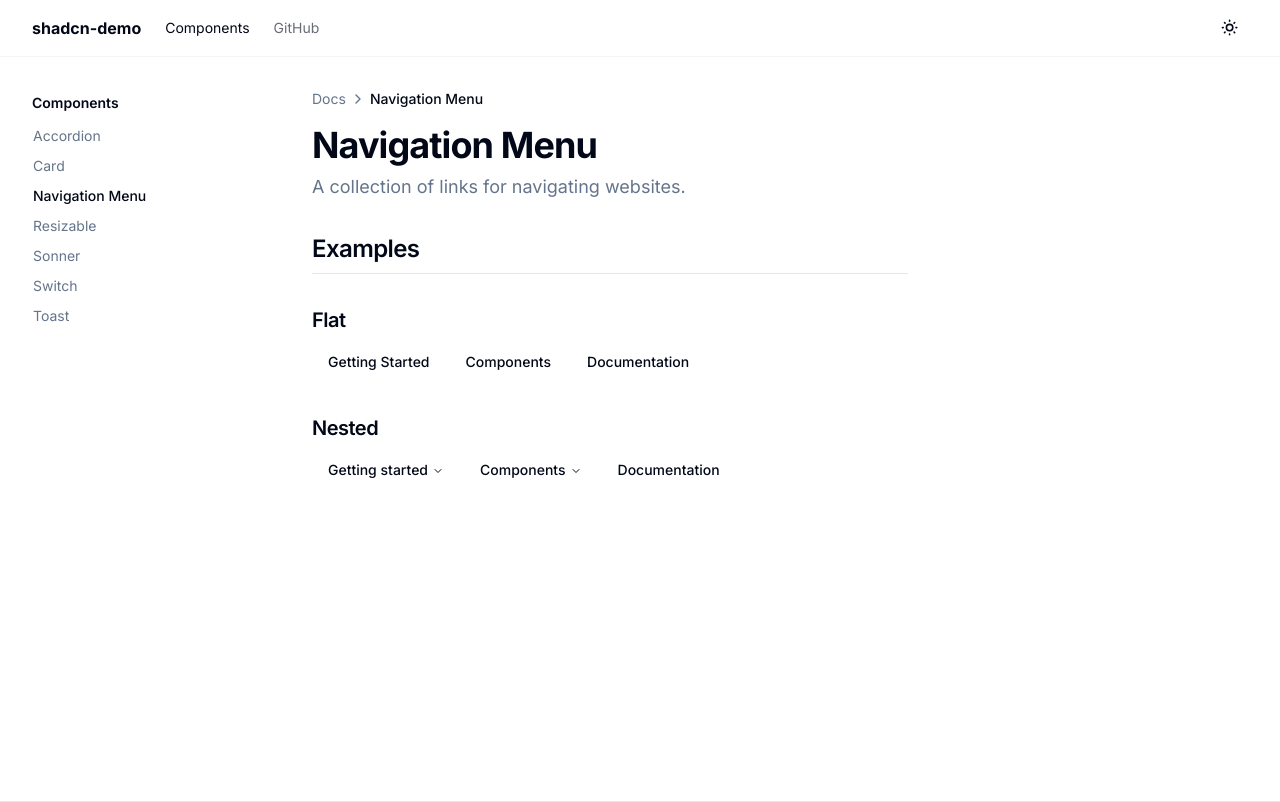
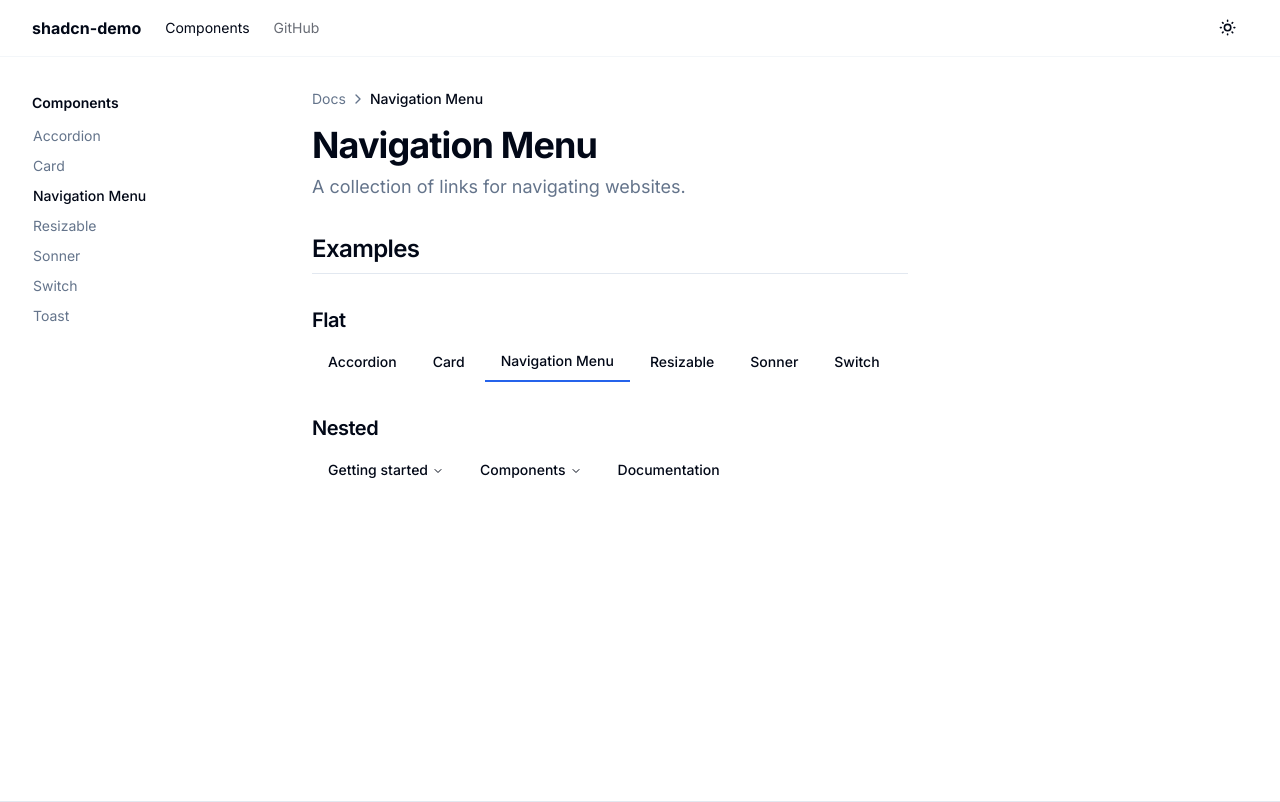
Before and after one commit to nareshbhatia/shadcn-demo, a Next.js app: page /components/navigation-menu in a window 1280 px wide. Built offline with nearby package versions, Linux system fonts and the light colour scheme.

Commit message:
update Navigation menu to show an underline on active item

```diff
--- a/src/app/components/navigation-menu/page.tsx
+++ b/src/app/components/navigation-menu/page.tsx
@@ -17,6 +17,7 @@ import {
 import { findSidebarNavItem } from '@/config/sidebar-nav';
 import { cn } from '@/lib/utils';
 import Link from 'next/link';
+import { usePathname } from 'next/navigation';
 import * as React from 'react';
 
 const ListItem = React.forwardRef<
@@ -44,6 +45,7 @@ const ListItem = React.forwardRef<
 ListItem.displayName = 'ListItem';
 
 export default function NavigationMenuDocs() {
+  const pathname = usePathname();
   const sidebarNavItem = findSidebarNavItem(['Components', 'Navigation Menu']);
   const title = sidebarNavItem ? sidebarNavItem.title : 'Unknown';
   const description = sidebarNavItem ? sidebarNavItem.description : 'Unknown';
@@ -64,28 +66,19 @@ export default function NavigationMenuDocs() {
       <Heading3>Flat</Heading3>
       <NavigationMenu>
         <NavigationMenuList>
-          <NavigationMenuItem>
-            <Link href="/components/navigation-menu" legacyBehavior passHref>
-              <NavigationMenuLink className={navigationMenuTriggerStyle()}>
-                Getting Started
-              </NavigationMenuLink>
-            </Link>
-          </NavigationMenuItem>
-          <NavigationMenuItem>
-            <Link href="/components/navigation-menu" legacyBehavior passHref>
-              <NavigationMenuLink className={navigationMenuTriggerStyle()}>
-                Components
-              </NavigationMenuLink>
-            </Link>
-          </NavigationMenuItem>
-          <NavigationMenuItem>
-            <Link href="/components/navigation-menu" legacyBehavior passHref>
-              <NavigationMenuLink className={navigationMenuTriggerStyle()}>
-                Documentation
-              </NavigationMenuLink>
-            </Link>
-          </NavigationMenuItem>
-          <NavigationMenuIndicator />
+          {components.map((component) => (
+            <NavigationMenuItem key={component.title}>
+              {/* eslint-disable-next-line @typescript-eslint/non-nullable-type-assertion-style */}
+              <Link href={component.href as string} legacyBehavior passHref>
+                <NavigationMenuLink
+                  active={pathname === component.href}
+                  className={navigationMenuTriggerStyle()}
+                >
+                  {component.title}
+                </NavigationMenuLink>
+              </Link>
+            </NavigationMenuItem>
+          ))}
         </NavigationMenuList>
       </NavigationMenu>
 
@@ -148,6 +141,7 @@ export default function NavigationMenuDocs() {
               </NavigationMenuLink>
             </Link>
           </NavigationMenuItem>
+          <NavigationMenuIndicator />
         </NavigationMenuList>
       </NavigationMenu>
     </>
--- a/src/app/globals.css
+++ b/src/app/globals.css
@@ -13,7 +13,7 @@
     --popover: 0 0% 100%;
     --popover-foreground: 222.2 84% 4.9%;
 
-    --primary: 222.2 47.4% 11.2%;
+    --primary: 221.2 83.2% 53.3%;
     --primary-foreground: 210 40% 98%;
 
     --secondary: 210 40% 96.1%;
@@ -29,8 +29,9 @@
     --destructive-foreground: 210 40% 98%;
 
     --border: 214.3 31.8% 91.4%;
+    --border-primary: 221.2 83.2% 53.3%;
     --input: 214.3 31.8% 91.4%;
-    --ring: 222.2 84% 4.9%;
+    --ring: 221.2 83.2% 53.3%;
 
     --radius: 0.5rem;
   }
@@ -45,7 +46,7 @@
     --popover: 222.2 84% 4.9%;
     --popover-foreground: 210 40% 98%;
 
-    --primary: 210 40% 98%;
+    --primary: 217.2 91.2% 59.8%;
     --primary-foreground: 222.2 47.4% 11.2%;
 
     --secondary: 217.2 32.6% 17.5%;
@@ -61,8 +62,9 @@
     --destructive-foreground: 210 40% 98%;
 
     --border: 217.2 32.6% 17.5%;
+    --border-primary: 217.2 91.2% 59.8%;
     --input: 217.2 32.6% 17.5%;
-    --ring: 212.7 26.8% 83.9%;
+    --ring: 224.3 76.3% 48%;
   }
 }
 
--- a/src/components/mode-toggle.tsx
+++ b/src/components/mode-toggle.tsx
@@ -16,7 +16,7 @@ export function ModeToggle() {
   return (
     <DropdownMenu>
       <DropdownMenuTrigger asChild>
-        <Button className="w-9 px-0" variant="ghost">
+        <Button size="icon" variant="ghost">
           <Icons.sun className="size-[1.2rem] rotate-0 scale-100 transition-all dark:-rotate-90 dark:scale-0" />
           <Icons.moon className="absolute size-[1.2rem] rotate-90 scale-0 transition-all dark:rotate-0 dark:scale-100" />
           <span className="sr-only">Toggle theme</span>
--- a/src/components/ui/navigation-menu.tsx
+++ b/src/components/ui/navigation-menu.tsx
@@ -22,10 +22,26 @@ const NavigationMenuViewport = React.forwardRef<
 NavigationMenuViewport.displayName =
   NavigationMenuPrimitive.Viewport.displayName;
 
-const NavigationMenu = React.forwardRef<
-  React.ElementRef<typeof NavigationMenuPrimitive.Root>,
-  React.ComponentPropsWithoutRef<typeof NavigationMenuPrimitive.Root>
->(({ className, children, ...props }, ref) => (
+// ----------  NavigationMenu ----------
+
+/**
+ * I have simplified the `NavigationMenu` interface generated by shadcn-ui
+ * to make it more readable. Essentially I have split the `forwardRef` into
+ * 3 parts:
+ *
+ * 1. NavigationMenuProps: props expected by `NavigationMenu`
+ * 2. NavigationMenuInner: the main component
+ * 3. NavigationMenu: a `forwardRef` to the main component
+ */
+export type NavigationMenuProps = React.ComponentPropsWithoutRef<
+  typeof NavigationMenuPrimitive.Root
+>;
+
+function NavigationMenuInner(
+  { className, children, ...props }: NavigationMenuProps,
+  ref: React.Ref<React.ElementRef<typeof NavigationMenuPrimitive.Root>>,
+) {
+  return (
     <NavigationMenuPrimitive.Root
       className={cn(
         'relative z-10 flex max-w-max flex-1 items-center justify-center',
@@ -37,8 +53,13 @@ const NavigationMenu = React.forwardRef<
       {children}
       <NavigationMenuViewport />
     </NavigationMenuPrimitive.Root>
-));
+  );
+}
+
+const NavigationMenu = React.forwardRef(NavigationMenuInner);
 NavigationMenu.displayName = NavigationMenuPrimitive.Root.displayName;
+
+// -------------------------------------
 
 const NavigationMenuList = React.forwardRef<
   React.ElementRef<typeof NavigationMenuPrimitive.List>,
@@ -58,7 +79,7 @@ NavigationMenuList.displayName = NavigationMenuPrimitive.List.displayName;
 const NavigationMenuItem = NavigationMenuPrimitive.Item;
 
 const navigationMenuTriggerStyle = cva(
-  'group inline-flex h-10 w-max items-center justify-center rounded-md bg-background px-4 py-2 text-sm font-medium transition-colors hover:bg-accent hover:text-accent-foreground focus:bg-accent focus:text-accent-foreground focus:outline-none disabled:pointer-events-none disabled:opacity-50 data-[active]:bg-accent/50 data-[state=open]:bg-accent/50',
+  'group inline-flex h-10 w-max items-center justify-center rounded-md bg-background px-4 py-2 text-sm font-medium transition-colors hover:bg-accent hover:text-accent-foreground focus:bg-accent focus:text-accent-foreground focus:outline-none disabled:pointer-events-none disabled:opacity-50 data-[active]:rounded-none data-[active]:border-b-2 data-[active]:border-primary data-[state=open]:bg-accent/50',
 );
 
 const NavigationMenuTrigger = React.forwardRef<
--- a/tailwind.config.ts
+++ b/tailwind.config.ts
@@ -18,7 +18,10 @@ const config = {
     },
     extend: {
       colors: {
-        border: 'hsl(var(--border))',
+        border: {
+          DEFAULT: 'hsl(var(--border))',
+          primary: 'hsl(var(--border-primary))',
+        },
         input: 'hsl(var(--input))',
         ring: 'hsl(var(--ring))',
         background: 'hsl(var(--background))',
```
Lines whose indentation alone changed are shown as unchanged.
